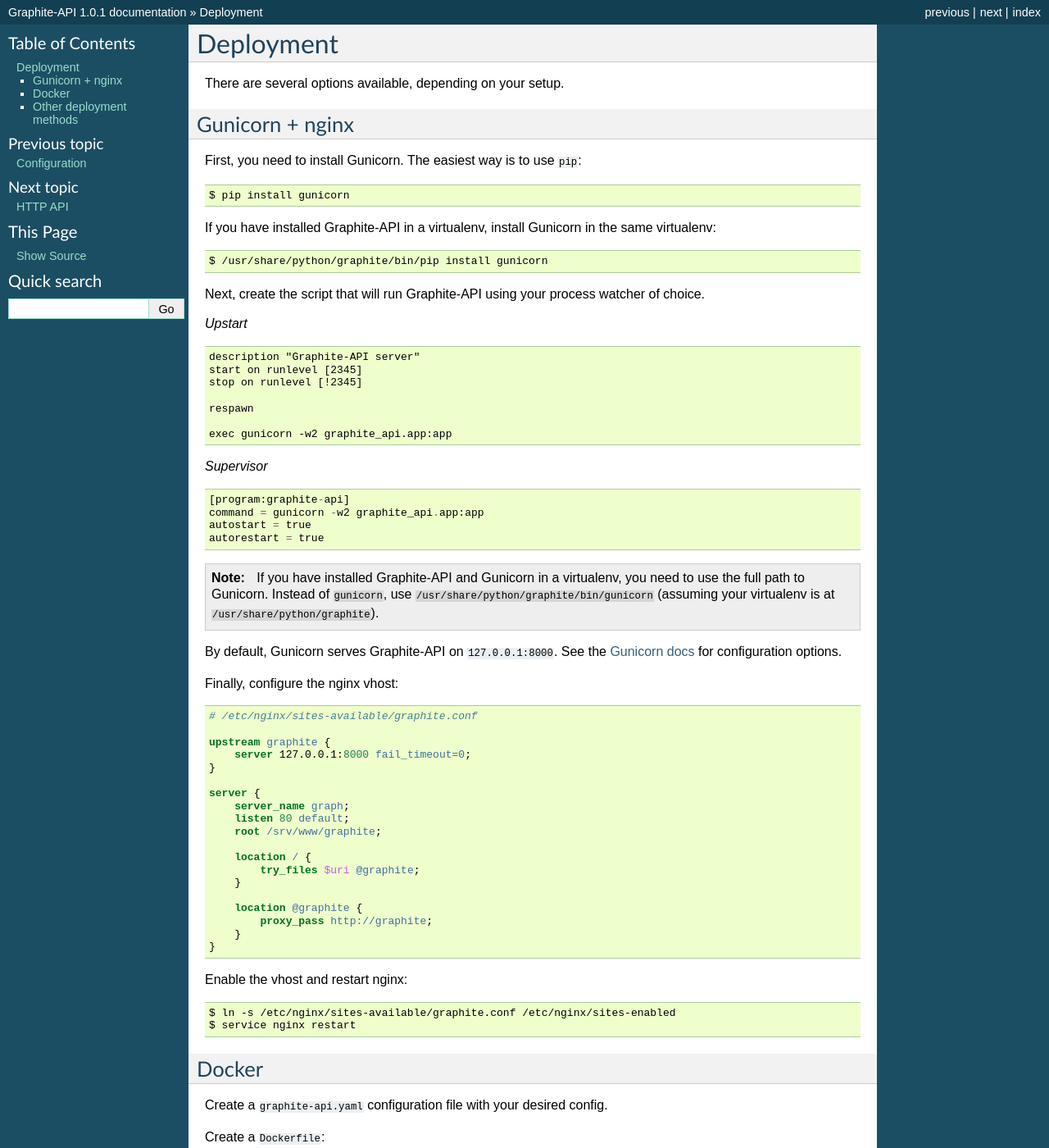
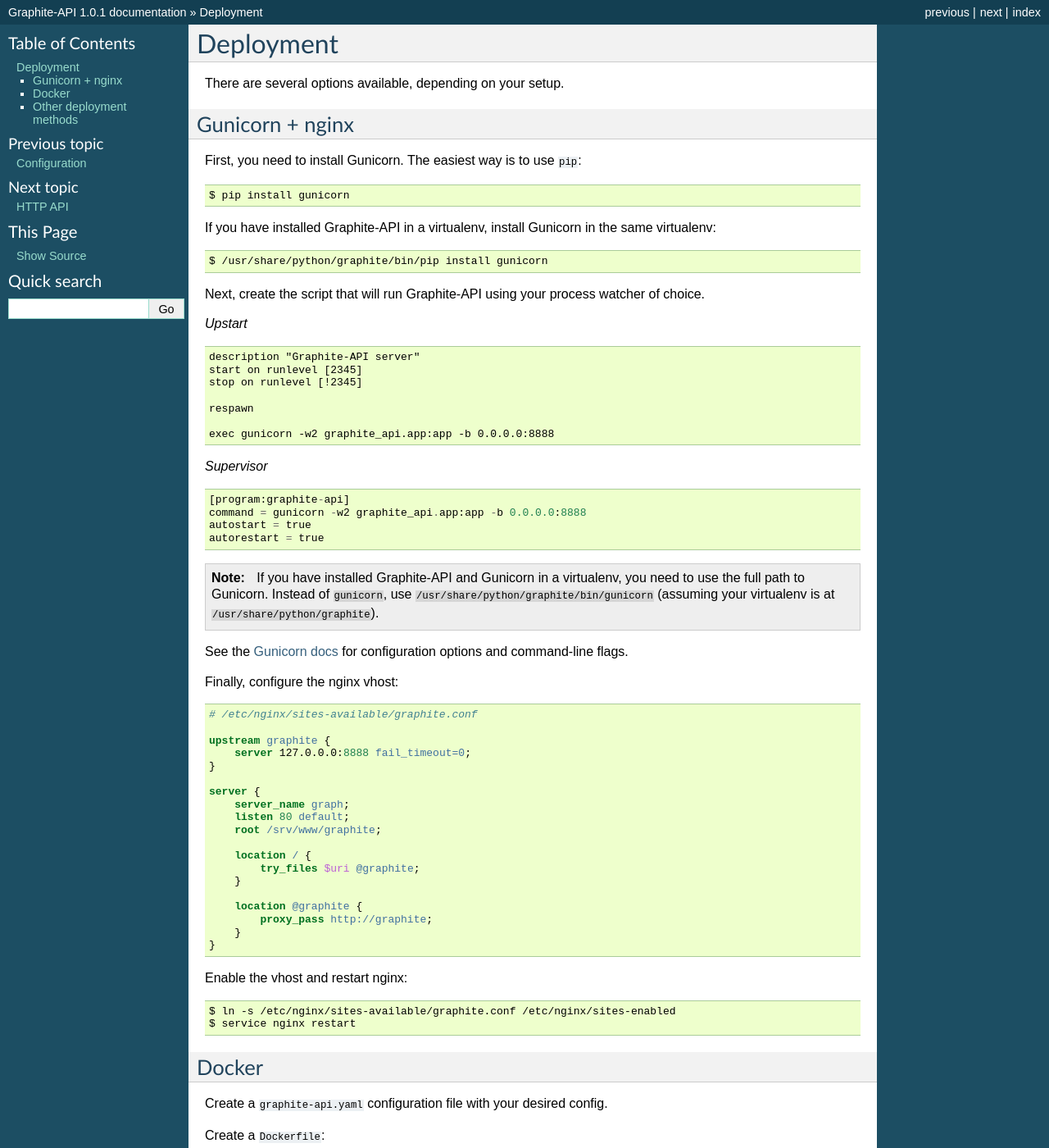
Before and after one commit to brutasse/graphite-api, a Sphinx documentation site: the page built from docs/deployment.rst, in a window 1280 px wide and 1400 px high. Shown: the whole window at 82% size. Built offline with Sphinx 7.4.7, drawn with Linux system fonts in a browser that asks for light colours; some of the changed text lies outside the part shown.

Commit message:
Use port 8888 by default in the examples as it's the one use in the soon-to-be-added system package

```diff
--- a/docs/deployment.rst
+++ b/docs/deployment.rst
@@ -28,14 +28,14 @@
 
     respawn
 
-    exec gunicorn -w2 graphite_api.app:app
+    exec gunicorn -w2 graphite_api.app:app -b 0.0.0.0:8888
 
 *Supervisor*
 
 ::
 
     [program:graphite-api]
-    command = gunicorn -w2 graphite_api.app:app
+    command = gunicorn -w2 graphite_api.app:app -b 0.0.0.0:8888
     autostart = true
     autorestart = true
 
@@ -46,8 +46,7 @@
     ``/usr/share/python/graphite/bin/gunicorn`` (assuming your virtualenv is
     at ``/usr/share/python/graphite``).
 
-By default, Gunicorn serves Graphite-API on ``127.0.0.1:8000``. See the
-`Gunicorn docs`_ for configuration options.
+See the `Gunicorn docs`_ for configuration options and command-line flags.
 
 .. _Gunicorn docs: http://docs.gunicorn.org/en/latest/
 
@@ -58,7 +57,7 @@
     # /etc/nginx/sites-available/graphite.conf
 
     upstream graphite {
-        server 127.0.0.1:8000 fail_timeout=0;
+        server 127.0.0.0:8888 fail_timeout=0;
     }
 
     server {
@@ -95,13 +94,13 @@
 
 Run it::
 
-    docker run -t -i -p 8000:8000 graphite-api
+    docker run -t -i -p 8888:8888 graphite-api
 
 ``/srv/graphite`` is a docker ``VOLUME``. You can use that to provide whisper
 data from the host (or from another docker container) to the graphite-api
 container::
 
-    docker run -t -i -v /path/to/graphite:/srv/graphite -p 8000:8000 graphite-api
+    docker run -t -i -v /path/to/graphite:/srv/graphite -p 8888:8888 graphite-api
 
 This container has all the :ref:`extra packages <extras>` included. Cyanite
 backend and Sentry integration are available.
```
